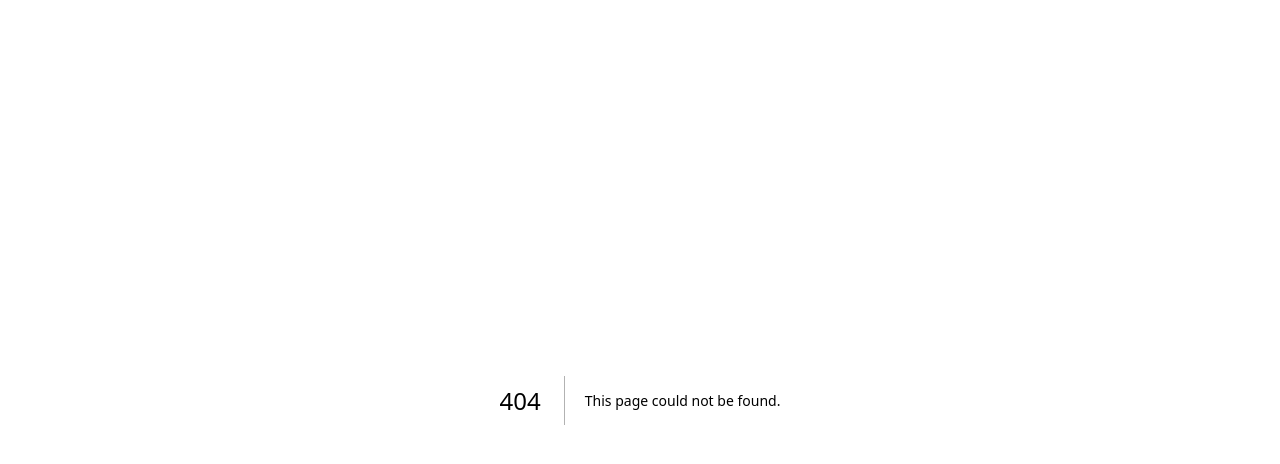
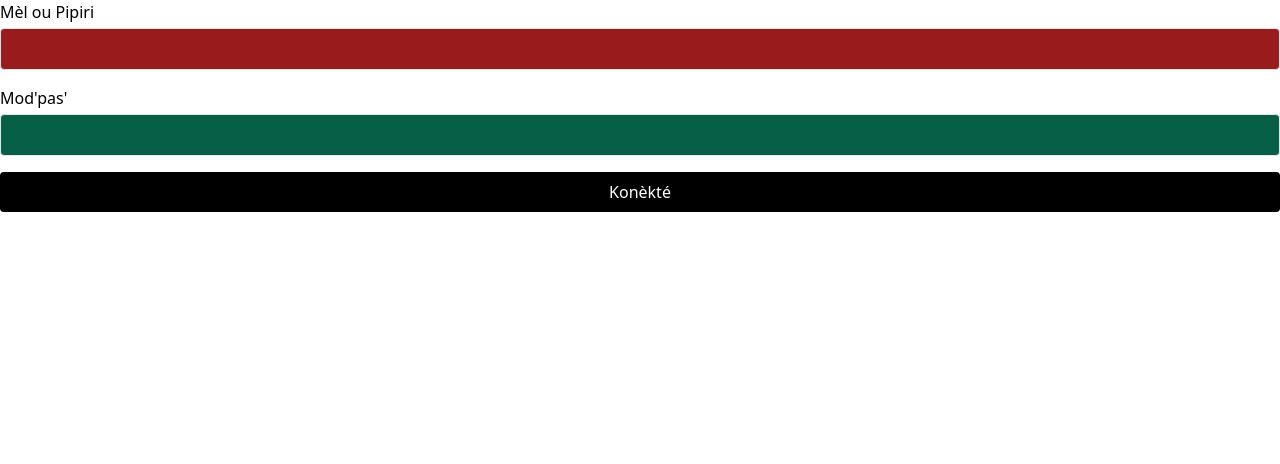
Before and after one commit to JMP-APZH/conspop2, a Next.js app in the folder web/: page /auth/LoginForm in a window 1280 px wide. Before the commit this address had no page. Shown: the top 464 px of the page. Built offline with nearby package versions, Linux system fonts and the light colour scheme.

Commit message:
Login page and form

```diff
--- a/web/src/components/Navbar.tsx
+++ b/web/src/components/Navbar.tsx
@@ -3,6 +3,7 @@ import Link from 'next/link';
 import { FiHome, FiInfo, FiMail, FiUser } from 'react-icons/fi';
 import { RiSurveyFill } from 'react-icons/ri';
 import { SiLimesurvey } from "react-icons/si";
+import { AiOutlineLogin } from "react-icons/ai";
 
 export default function Navbar() {
   return (
@@ -15,6 +16,8 @@ export default function Navbar() {
         <NavLink href="/profile" icon={<FiUser />} text="Pwofil aw'" />
         <NavLink href="/about" icon={<FiInfo />} text="Sa ou pou sav'" />
         <NavLink href="/contact" icon={<FiMail />} text="Késyon ? Pa ézité !" />
+        <NavLink href="/auth/login" icon={<AiOutlineLogin />} text="Konèkté" />
+        {/* <Link href="/auth/register" className="hover:text-gray-300"> Register</Link> */}
       </nav>
 
       {/* Mobile Navigation (Bottom) - Fixed */}
@@ -25,6 +28,7 @@ export default function Navbar() {
         <NavLink href="/profile" icon={<FiUser />} />
         <NavLink href="/about" icon={<FiInfo />} />
         <NavLink href="/contact" icon={<FiMail />} />
+        <NavLink href="/auth/login" icon={<AiOutlineLogin />} />
       </nav>
     </>
   );
--- /dev/null
+++ b/web/src/pages/auth/LoginForm.tsx
@@ -0,0 +1,63 @@
+import { useState } from 'react';
+import { useRouter } from 'next/router';
+
+export default function LoginForm() {
+  const [email, setEmail] = useState('');
+  const [password, setPassword] = useState('');
+  const [error, setError] = useState('');
+  const router = useRouter();
+
+  const handleSubmit = async (e: React.FormEvent) => {
+    e.preventDefault();
+    try {
+      // TODO: Connect to your backend
+      const response = await fetch('/api/auth/login', {
+        method: 'POST',
+        headers: { 'Content-Type': 'application/json' },
+        body: JSON.stringify({ email, password }),
+      });
+
+      if (response.ok) {
+        router.push('/dashboard');
+      } else {
+        setError('Invalid credentials');
+      }
+    } catch (err) {
+      setError('Login failed');
+    }
+  };
+
+  return (
+    <form onSubmit={handleSubmit} className="space-y-4">
+      {error && <div className="text-red-500">{error}</div>}
+      <div>
+        <label htmlFor="email" className="block mb-1 text-black">Mèl ou Pipiri</label>
+        <input
+          id="email"
+          type="email"
+          value={email}
+          onChange={(e) => setEmail(e.target.value)}
+          className="w-full px-4 py-2 border rounded bg-red-800"
+          required
+        />
+      </div>
+      <div>
+        <label htmlFor="password" className="block mb-1 text-black">Mod'pas'</label>
+        <input
+          id="password"
+          type="password"
+          value={password}
+          onChange={(e) => setPassword(e.target.value)}
+          className="w-full px-4 py-2 border rounded bg-green-800"
+          required
+        />
+      </div>
+      <button
+        type="submit"
+        className="w-full bg-black text-white py-2 px-4 rounded hover:bg-blue-600"
+      >
+        Konèkté
+      </button>
+    </form>
+  );
+}
--- /dev/null
+++ b/web/src/pages/auth/login.tsx
@@ -0,0 +1,21 @@
+// login.tsx
+import PublicLayout from '../../components/PublicLayout';
+import LoginForm from './LoginForm';
+import Link from 'next/link';
+
+export default function LoginPage() {
+  return (
+    <PublicLayout>
+      <div className="max-w-md mx-auto py-12">
+        <h1 className="text-2xl font-bold mb-6">Sign In</h1>
+        <LoginForm />
+        <p className="mt-4 text-center">
+          Don't have an account?{' '}
+          <Link href="/auth/register" className="text-blue-500 hover:underline">
+            Register
+          </Link>
+        </p>
+      </div>
+    </PublicLayout>
+  );
+}
```
